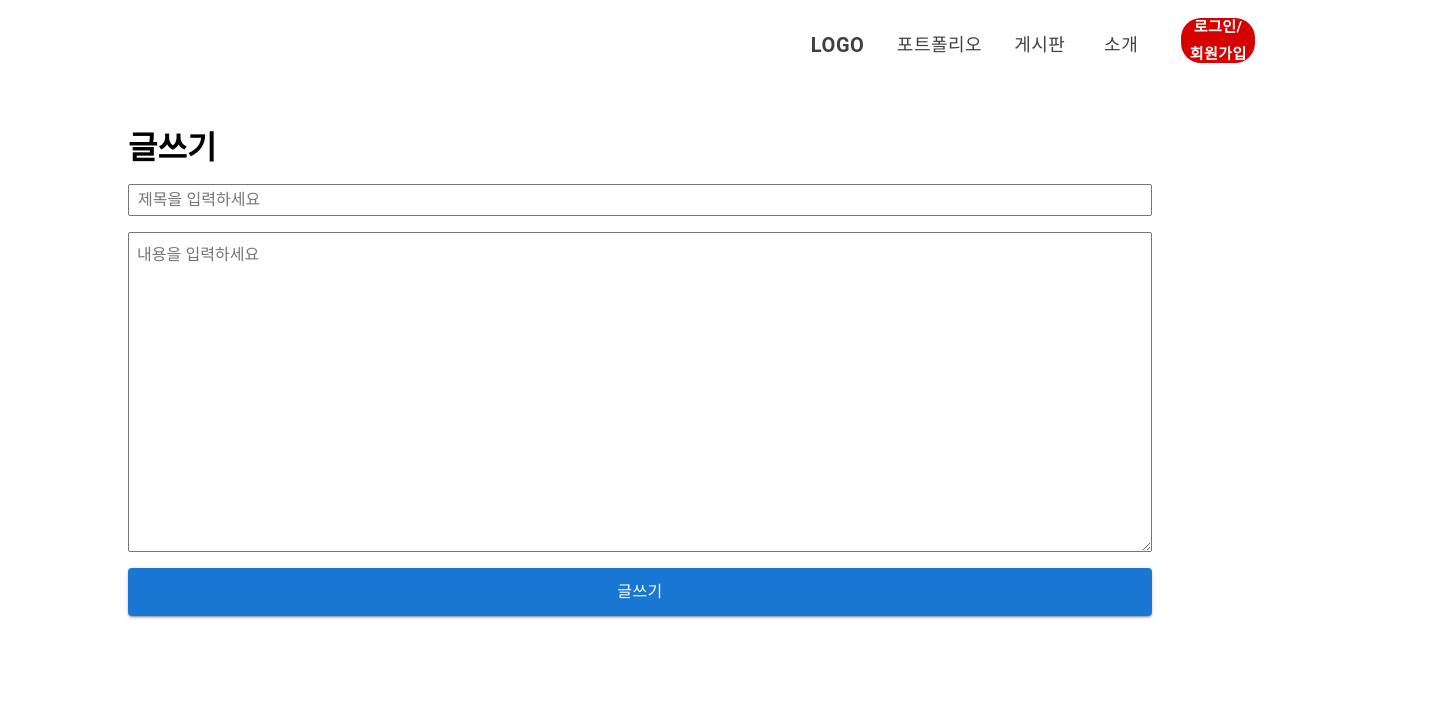
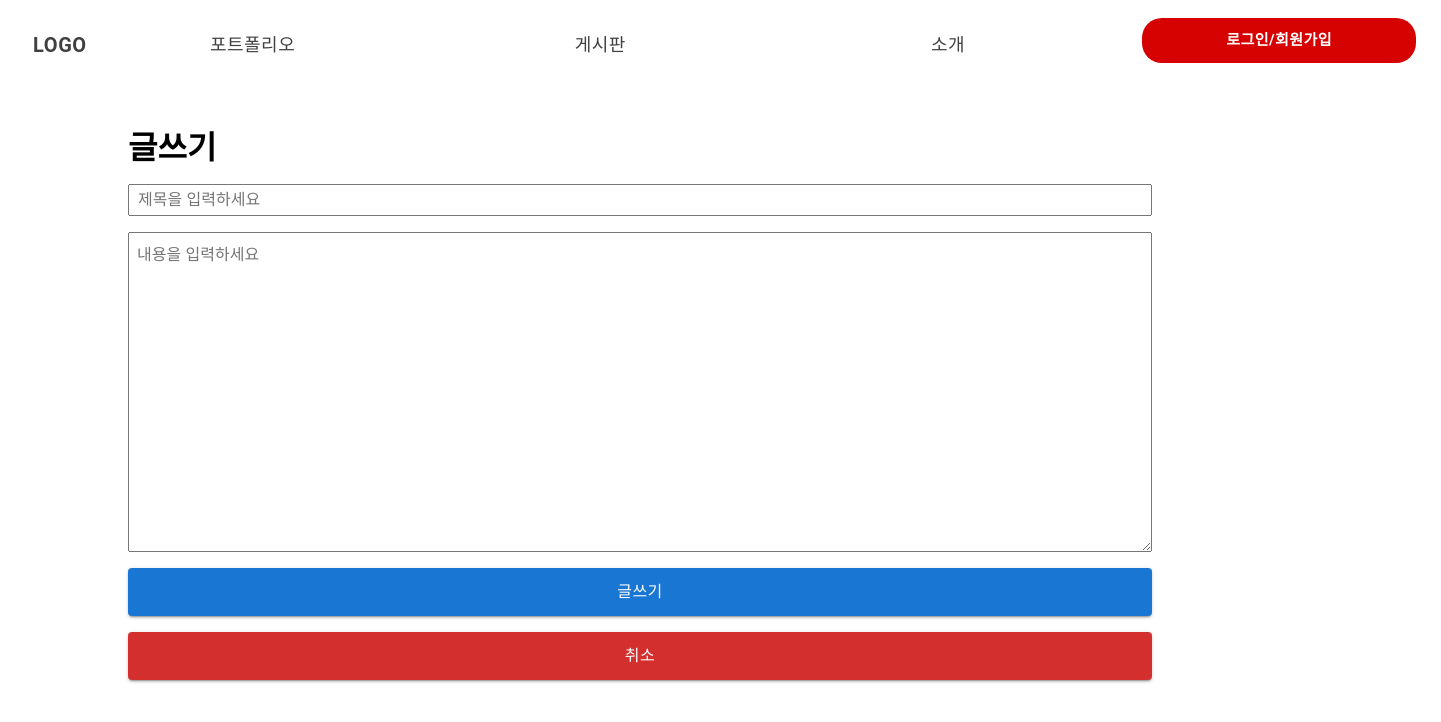
Before and after one commit to costar011/ssc, a React (Vite) app: page /write in a window 1280 px wide. Shown: the top 722 px of the page, 1441 px wide, since content can reach past the window. Built offline with nearby package versions, Linux system fonts and the light colour scheme; a web font is replaced by a local one; what chance would draw is missing.

Commit message:
header & board write

```diff
--- a/src/component/header.tsx
+++ b/src/component/header.tsx
@@ -45,6 +45,7 @@ const Style = styled.div`
   }
 
   .login-button {
+    width: 70em;
     font-size: 15px;
     font-weight: bold;
     color: #fff;
--- a/src/pages/Write.tsx
+++ b/src/pages/Write.tsx
@@ -66,6 +66,9 @@ export default function Write() {
         <Button variant="contained" color="primary">
           글쓰기
         </Button>
+        <Button variant="contained" color="error">
+          취소
+        </Button>
       </div>
     </Style>
   );
```
